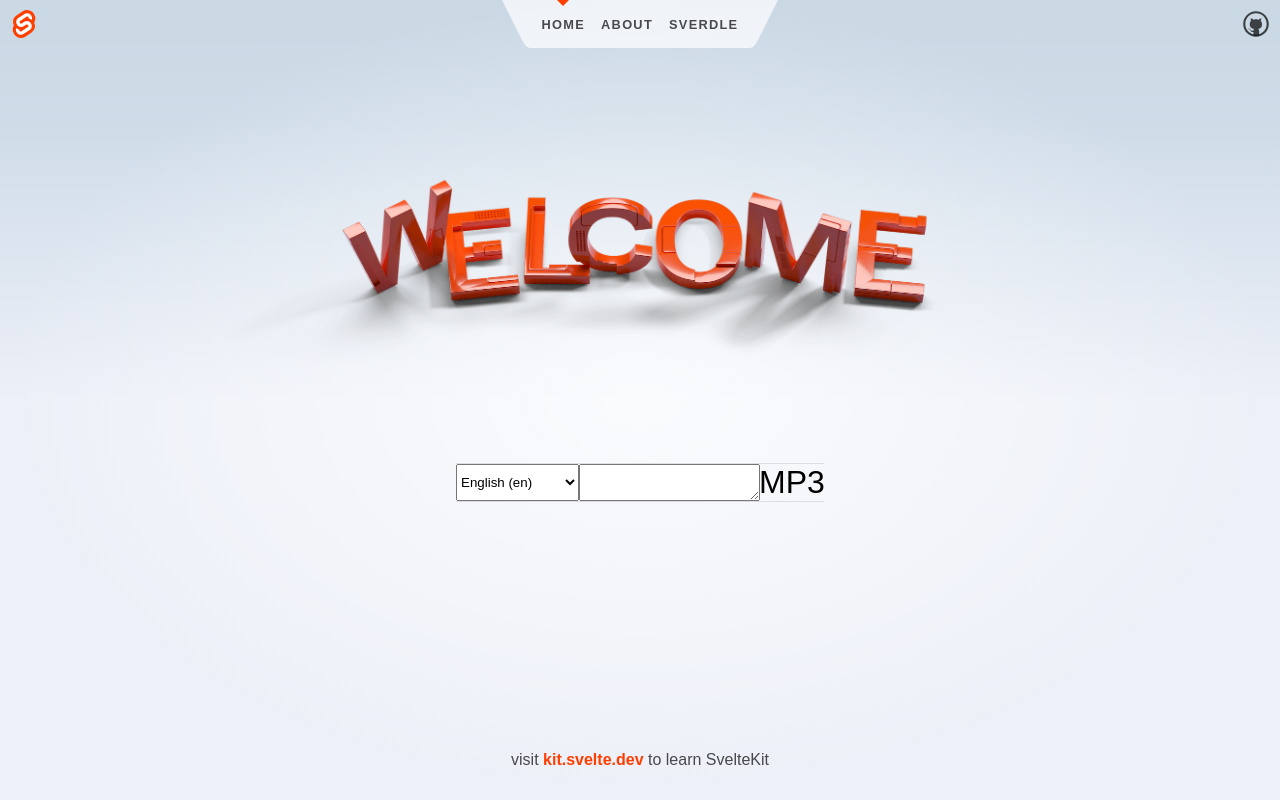
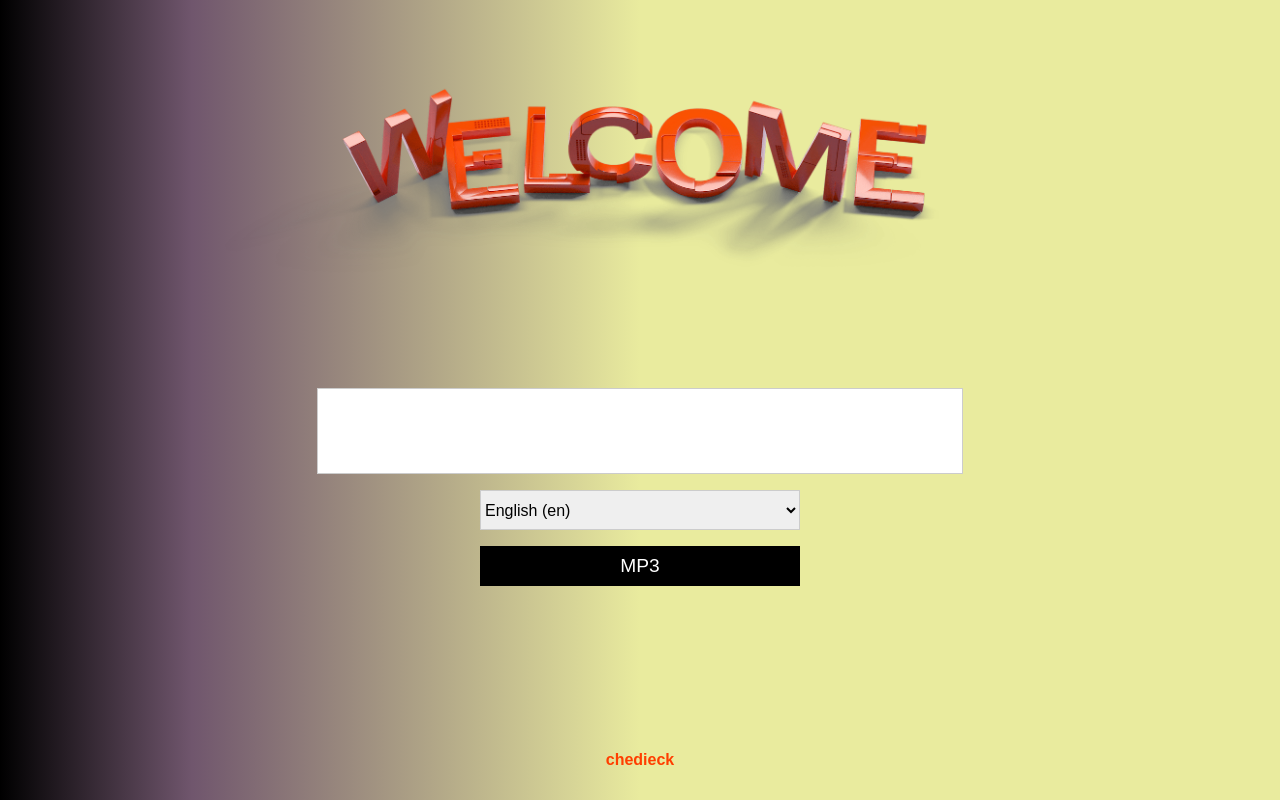
Before and after one commit to chedieck/voze, a SvelteKit app: page / in a window 1280 px wide. Built offline with nearby package versions, Linux system fonts and the light colour scheme.

Commit message:
feat: better layout

```diff
--- a/src/routes/+layout.svelte
+++ b/src/routes/+layout.svelte
@@ -11,7 +11,7 @@
 	</main>
 
 	<footer>
-		<p>visit <a href="https://kit.svelte.dev">kit.svelte.dev</a> to learn SvelteKit</p>
+		<p><a href="https://chedieck.com">chedieck</a></p>
 	</footer>
 </div>
 
--- a/src/routes/+page.svelte
+++ b/src/routes/+page.svelte
@@ -11,7 +11,7 @@
 
 <section>
 	<h1>
-		<span class="welcome">
+		<span class="logo">
 			<picture>
 				<source srcset={welcome} type="image/webp" />
 				<img src={welcome_fallback} alt="Welcome" />
@@ -36,7 +36,7 @@
 		width: 100%;
 	}
 
-	.welcome {
+	.logo {
 		display: block;
 		position: relative;
 		width: 100%;
@@ -44,7 +44,7 @@
 		padding: 0 0 calc(100% * 495 / 2048) 0;
 	}
 
-	.welcome img {
+	.logo img {
 		position: absolute;
 		width: 100%;
 		height: 100%;
--- a/src/routes/Header.svelte
+++ b/src/routes/Header.svelte
@@ -5,37 +5,6 @@
 </script>
 
 <header>
-	<div class="corner">
-		<a href="https://kit.svelte.dev">
-			<img src={logo} alt="SvelteKit" />
-		</a>
-	</div>
-
-	<nav>
-		<svg viewBox="0 0 2 3" aria-hidden="true">
-			<path d="M0,0 L1,2 C1.5,3 1.5,3 2,3 L2,0 Z" />
-		</svg>
-		<ul>
-			<li aria-current={$page.url.pathname === '/' ? 'page' : undefined}>
-				<a href="/">Home</a>
-			</li>
-			<li aria-current={$page.url.pathname === '/about' ? 'page' : undefined}>
-				<a href="/about">About</a>
-			</li>
-			<li aria-current={$page.url.pathname.startsWith('/sverdle') ? 'page' : undefined}>
-				<a href="/sverdle">Sverdle</a>
-			</li>
-		</ul>
-		<svg viewBox="0 0 2 3" aria-hidden="true">
-			<path d="M0,0 L0,3 C0.5,3 0.5,3 1,2 L2,0 Z" />
-		</svg>
-	</nav>
-
-	<div class="corner">
-		<a href="https://github.com/sveltejs/kit">
-			<img src={github} alt="GitHub" />
-		</a>
-	</div>
 </header>
 
 <style>
--- a/src/routes/TextToAudio.svelte
+++ b/src/routes/TextToAudio.svelte
@@ -46,56 +46,62 @@
 		startDownload(path)
 	}
 </script>
-
-<div class="counter">
-		<select bind:value={lang}>
-  {#each languages as language}
-    <option value={language.code}>{language.name} ({language.code})</option>
-  {/each}
-</select>
-	<textarea bind:value={text}/>
-	<button on:click={() => getMP3()} aria-label="Get mp3">
+<div class="mainInput">
+	<textarea class="text-area" bind:value={text}></textarea>
+	<select class="language-select" bind:value={lang}>
+	{#each languages as language}
+		<option value={language.code}>{language.name} ({language.code})</option>
+	{/each}
+	</select>
+	<button class="mp3-button" on:click={() => getMP3()} aria-label="Get mp3">
 		MP3
 	</button>
-
 </div>
 
 <style>
-	.counter {
+	.mainInput {
 		display: flex;
-		border-top: 1px solid rgba(0, 0, 0, 0.1);
-		border-bottom: 1px solid rgba(0, 0, 0, 0.1);
+		flex-direction: column;
+		align-items: center;
+		justify-content: space-around;
 		margin: 1rem 0;
+		padding: 1rem;
+		width: 40em;
 	}
 
-	.counter button {
-		width: 2em;
-		padding: 0;
-		display: flex;
-		align-items: center;
-		justify-content: center;
-		border: 0;
-		background-color: transparent;
-		touch-action: manipulation;
-		font-size: 2rem;
+	.language-select {
+		width: 50%;
+		height: 2.5rem;
+		font-size: 1rem;
+		margin-bottom: 1rem;
+		border: 1px solid #ccc;
 	}
 
-	.counter button:hover {
-		background-color: var(--color-bg-1);
+	.text-area {
+		width: 100%;
+		height: 5rem;
+		resize: none;
+		border: 1px solid #ccc;
+		margin-bottom: 1rem;
 	}
 
-	svg {
-		width: 25%;
-		height: 25%;
+	.mp3-button {
+		width: 50%;
+		height: 2.5rem;
+		font-size: 1.2rem;
+		cursor: pointer;
+		background-color: #000;
+		color: #fff;
+		border: none;
 	}
 
-	path {
-		vector-effect: non-scaling-stroke;
-		stroke-width: 2px;
-		stroke: #444;
+	@media only screen and (max-width: 600px) {
+		.mainInput {
+			width: 90%;
+		}
 	}
 
-	.counter-viewport {
+	.mainInput-viewport {
 		width: 8em;
 		height: 4em;
 		overflow: hidden;
@@ -103,7 +109,7 @@
 		position: relative;
 	}
 
-	.counter-viewport strong {
+	.mainInput-viewport strong {
 		position: absolute;
 		display: flex;
 		width: 100%;
@@ -115,7 +121,7 @@
 		justify-content: center;
 	}
 
-	.counter-digits {
+	.mainInput-digits {
 		position: absolute;
 		width: 100%;
 		height: 100%;
--- a/src/routes/styles.css
+++ b/src/routes/styles.css
@@ -4,9 +4,11 @@
 	--font-body: Arial, -apple-system, BlinkMacSystemFont, 'Segoe UI', Roboto, Oxygen, Ubuntu,
 		Cantarell, 'Open Sans', 'Helvetica Neue', sans-serif;
 	--font-mono: 'Fira Mono', monospace;
-	--color-bg-0: rgb(202, 216, 228);
-	--color-bg-1: hsl(209, 36%, 86%);
-	--color-bg-2: hsl(224, 44%, 95%);
+	--color-bg-0: rgb(0, 0, 0);
+	--color-bg-1: #70566d;
+	--color-bg-2: #E9EB9E;
+	--color-bg-3: #799496;
+	--color-bg-4: #BF1A2F;
 	--color-theme-1: #ff3e00;
 	--color-theme-2: #4075a6;
 	--color-text: rgba(0, 0, 0, 0.7);
@@ -22,12 +24,7 @@ body {
 	background-attachment: fixed;
 	background-color: var(--color-bg-1);
 	background-size: 100vw 100vh;
-	background-image: radial-gradient(
-			50% 50% at 50% 50%,
-			rgba(255, 255, 255, 0.75) 0%,
-			rgba(255, 255, 255, 0) 100%
-		),
-		linear-gradient(180deg, var(--color-bg-0) 0%, var(--color-bg-1) 15%, var(--color-bg-2) 50%);
+	background-image: linear-gradient(90deg, var(--color-bg-0) 0%, var(--color-bg-1) 15%, var(--color-bg-2) 50%);
 }
 
 h1,
```
